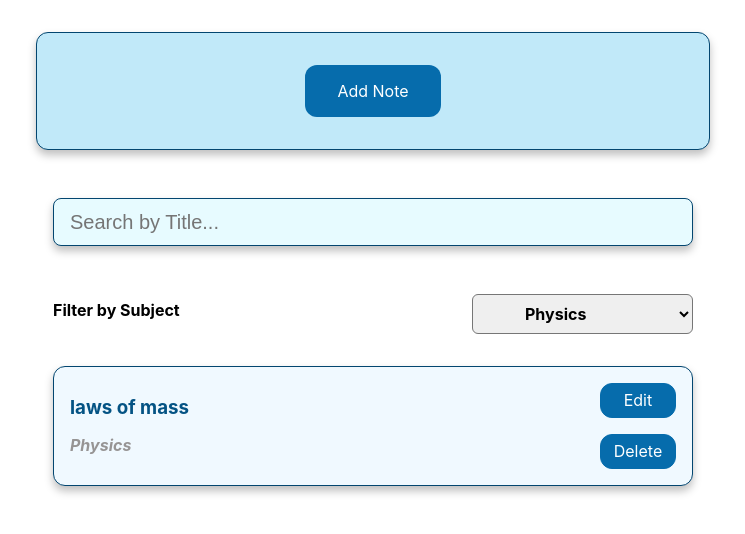
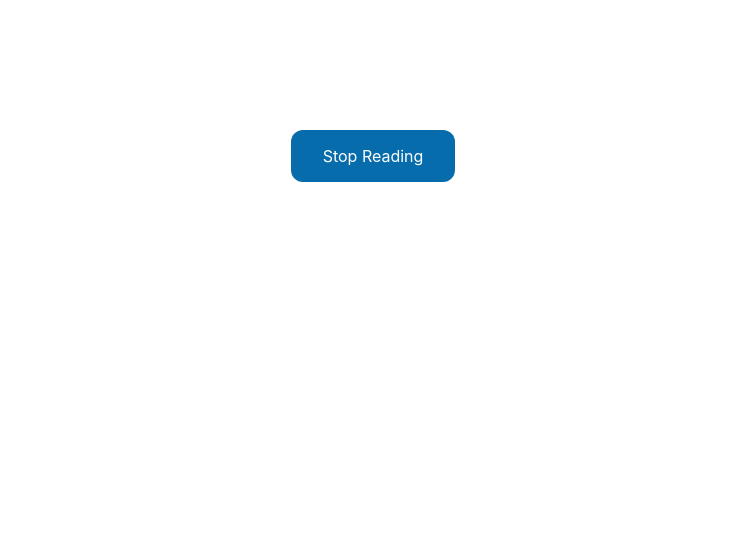
Before and after one commit to Mamuni98/Note-assignment, a React (Create React App) app: page /n1 in a window 1280 px wide. Shown: the top 534 px of the page, without its empty margins (267-1012 px from the left). Built offline with nearby package versions, Linux system fonts and the light colour scheme.

Commit message:
read-notes

```diff
--- a/src/App.js
+++ b/src/App.js
@@ -1,17 +1,14 @@
 import "./App.css";
-import AddNote from "./components/AddNote/AddNote";
-import NoteFilter from "./components/NoteFilter/NoteFilter";
-import NoteList from "./components/NoteLists/NoteList";
-import SearchBar from "./components/Search/SearchBar";
-//import NoteRead from "./components/NoteRead/NoteRead";
+import FinalPage from "./components/FinalPage/FinalPage";
+import NoteRead from "./components/NoteRead/NoteRead";
+import { Routes, Route } from "react-router-dom";
 function App() {
   return (
     <div className="App">
-      <AddNote />
-      <SearchBar/>
-      <NoteFilter />
-      <NoteList/>
-      {/* <NoteRead/> */}
+      <Routes>
+        <Route path="/" element={<FinalPage />} />
+        <Route path="/:noteId" element={<NoteRead />} />
+      </Routes>
     </div>
   );
 }
--- /dev/null
+++ b/src/components/FinalPage/FinalPage.js
@@ -0,0 +1,17 @@
+import AddNote from "../AddNote/AddNote";
+import SearchBar from "../Search/SearchBar";
+import NoteFilter from "../NoteFilter/NoteFilter";
+import NoteList from "../NoteLists/NoteList";
+
+const FinalPage = () => {
+  return (
+    <>
+      <AddNote />
+      <SearchBar />
+      <NoteFilter />
+      <NoteList />
+    </>
+  );
+};
+
+export default FinalPage;
--- a/src/components/NoteLists/Note.js
+++ b/src/components/NoteLists/Note.js
@@ -1,8 +1,10 @@
 import classes from "./Note.module.css";
 import { useDispatch } from "react-redux";
 import { showFormActions } from "../store/note-form";
+import { Link } from "react-router-dom";
 const Note = (props) => {
   const dispatch = useDispatch();
+
   const editNoteHandler = () => {
    dispatch(showFormActions.editNote(props));
     dispatch(showFormActions.showForm());
@@ -10,12 +12,19 @@ const Note = (props) => {
   const deleteNoteHandler = () => {
     dispatch(showFormActions.deleteNote(props.id));
   }
+  const readNoteHandler = () => {
+    const read = {
+      title: props.title,
+      notes: props.notes,
+    }
+    dispatch(showFormActions.addNoteRead(read))
+  }
   return (
     <li className={classes.list}>
-      <div className={classes.listcontent}>
+      <Link to={`/${props.id}`}><div className={classes.listcontent} onClick={readNoteHandler}>
         <h3>{props.title}</h3>
         <h4>{props.subject}</h4>
-      </div>
+      </div></Link>
       <div className={classes.listbtns}>
         <button onClick={editNoteHandler}>Edit</button>
         <button onClick={deleteNoteHandler}>Delete</button>
--- a/src/components/NoteLists/Note.module.css
+++ b/src/components/NoteLists/Note.module.css
@@ -9,6 +9,9 @@
   margin-bottom: 0.8rem;
   background-color: rgb(240, 249, 255);
   border: 1px solid rgb(3, 70, 112);
+}
+.list a {
+  text-decoration: none;
 }
 .listcontent {
   display: flex;
--- a/src/components/NoteRead/NoteRead.js
+++ b/src/components/NoteRead/NoteRead.js
@@ -1,24 +1,17 @@
 import classes from "./NoteRead.module.css";
-
+import { useSelector } from "react-redux";
+import { useNavigate } from "react-router-dom";
 const NoteRead = () => {
+  const readDetail = useSelector((state) => state.noteForm.readDetail);
+  const history = useNavigate();
+  const stopReading = () => {
+    history('/');
+  }
   return (
     <div className={classes.read}>
-      <h1>Title</h1>
-      <p>
-        let's write some physics note along woth some chemistry, mathematics,
-        english and biology. It's difficult to write all the notes only for
-        testing pusposr so we only going to copy paste this in all other
-        notes.let's write some physics note along woth some chemistry,
-        mathematics, english and biology. It's difficult to write all the notes
-        only for testing pusposr so we only going to copy paste this in all
-        other notes.let's write some physics note along woth some chemistry,
-        mathematics, english and biology. It's difficult to write all the notes
-        only for testing pusposr so we only going to copy paste this in all
-        other notes.let's write some physics note along woth some chemistry,
-        mathematics, english and biology. It's difficult to write all the notes
-        only for testing pusposr so we only going to copy paste this in all
-        other notes.
-      </p>
+      <h1>{readDetail.title}</h1>
+      <p>{readDetail.notes}</p>
+      <button onClick={stopReading}>Stop Reading</button>
     </div>
   );
 };
--- a/src/components/NoteRead/NoteRead.module.css
+++ b/src/components/NoteRead/NoteRead.module.css
@@ -3,8 +3,7 @@
   text-align: center;
 }
 .read h1 {
-    color:rgb(4, 83, 132);
-
+  color: rgb(4, 83, 132);
 }
 
 .read p {
@@ -13,3 +12,19 @@
   font-size: 18px;
   line-height: 200%;
 }
+
+.read button {
+  font: inherit;
+  cursor: pointer;
+  padding: 1rem 2rem;
+  border: rgb(6, 108, 172);
+  background-color: rgb(6, 108, 172);
+  color: white;
+  border-radius: 12px;
+  margin: 1rem;
+}
+.read button:hover,
+.read button:active {
+  border: rgb(4, 78, 123);
+  background-color: rgb(4, 78, 123);
+}
--- a/src/components/store/note-form.js
+++ b/src/components/store/note-form.js
@@ -33,6 +33,7 @@ const showFormInitialState = {
   show: false,
   noteList: Dummy_notes,
   editData: {},
+  readDetail: {},
 };
 
 const showFormSlice = createSlice({
@@ -67,6 +68,9 @@ const showFormSlice = createSlice({
       );
       state.noteList = updatedList;
     },
+    addNoteRead(state, action) {
+      state.readDetail = action.payload;
+    },
   },
 });
 
--- a/src/index.js
+++ b/src/index.js
@@ -4,12 +4,14 @@ import "./index.css";
 import App from "./App";
 import { Provider } from "react-redux";
 import store from "./components/store/central-store";
-
+import { BrowserRouter } from "react-router-dom";
 const root = ReactDOM.createRoot(document.getElementById("root"));
 root.render(
-  <Provider store={store}>
-    <App />
-  </Provider>
+  <BrowserRouter>
+    <Provider store={store}>
+      <App />
+    </Provider>
+  </BrowserRouter>
 );
 
 // If you want to start measuring performance in your app, pass a function
```
Lines whose indentation alone changed are shown as unchanged.
